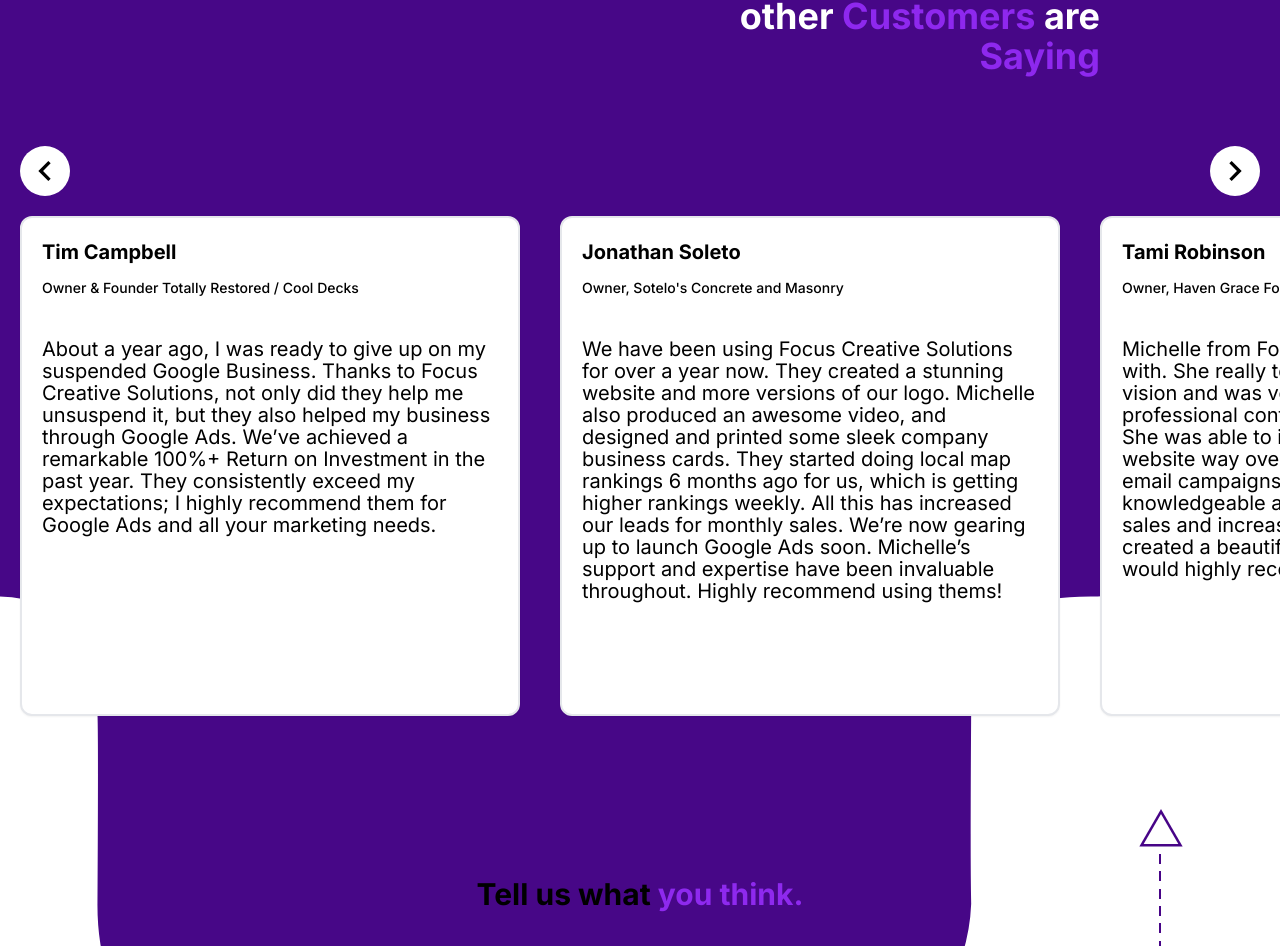
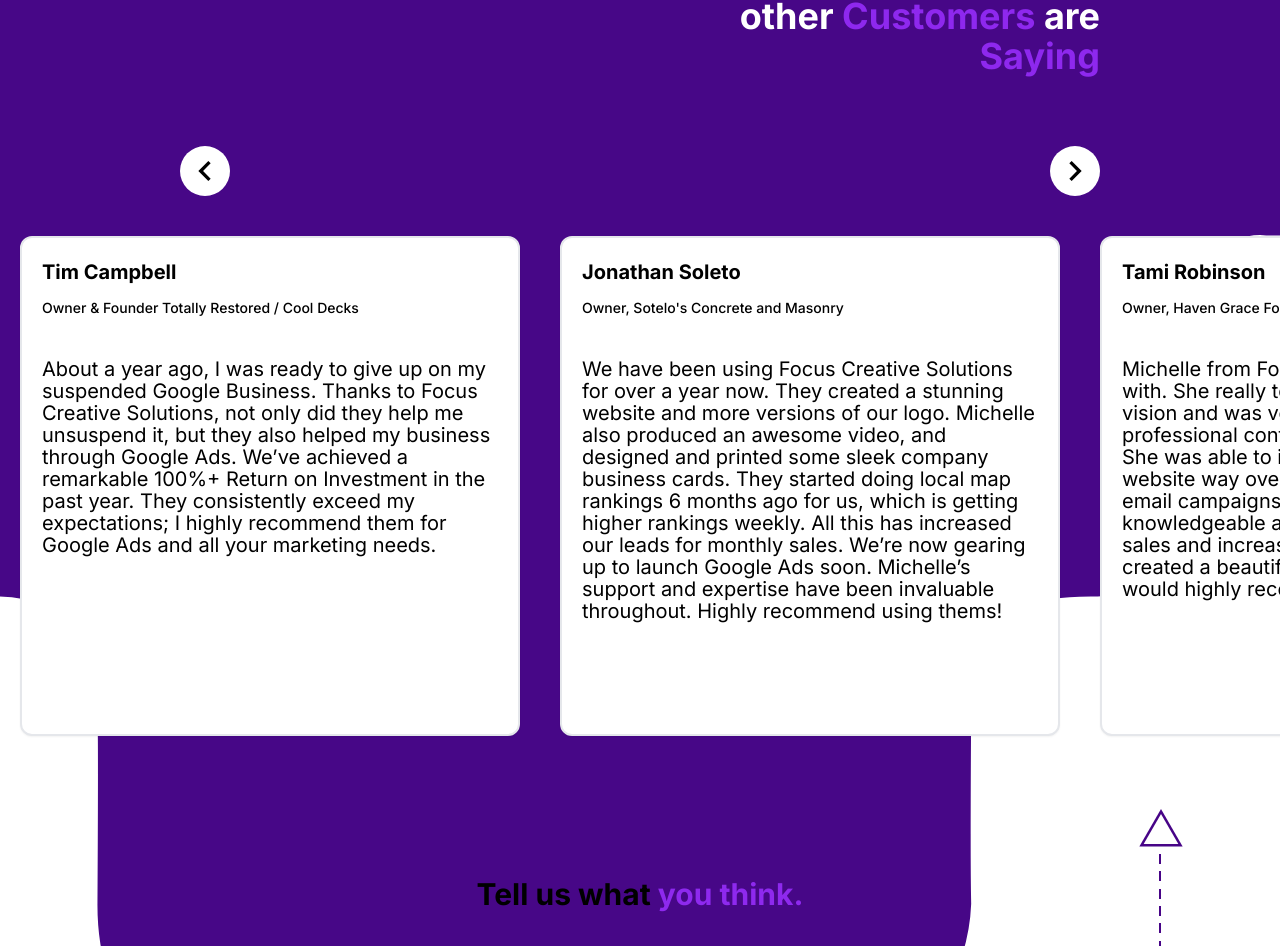
Before and after one commit to JadenBaker/focuscreative, a Next.js app: page / in a window 1280 px wide. Shown: the part 3088-4034 px from the top of the page. Built offline with nearby package versions, Linux system fonts and the light colour scheme.

Commit message:
commit on 'master'

```diff
--- a/app/components/landingpage/ReviewScroll.tsx
+++ b/app/components/landingpage/ReviewScroll.tsx
@@ -18,7 +18,8 @@
 
     return (
         <div className="absolute top-[190px] overflow-hidden grid grid-cols-8 mt-20">
-            <div className="flex items-center justify-between col-span-8">
+            <div className="flex items-center justify-between col-span-8 xl:col-start-2
+                xl:col-end-8 xl:px-5 pb-5">
                 <motion.button
                     onClick={slideLeft}
                     whileHover={{ scale : 1.02 }}
```
